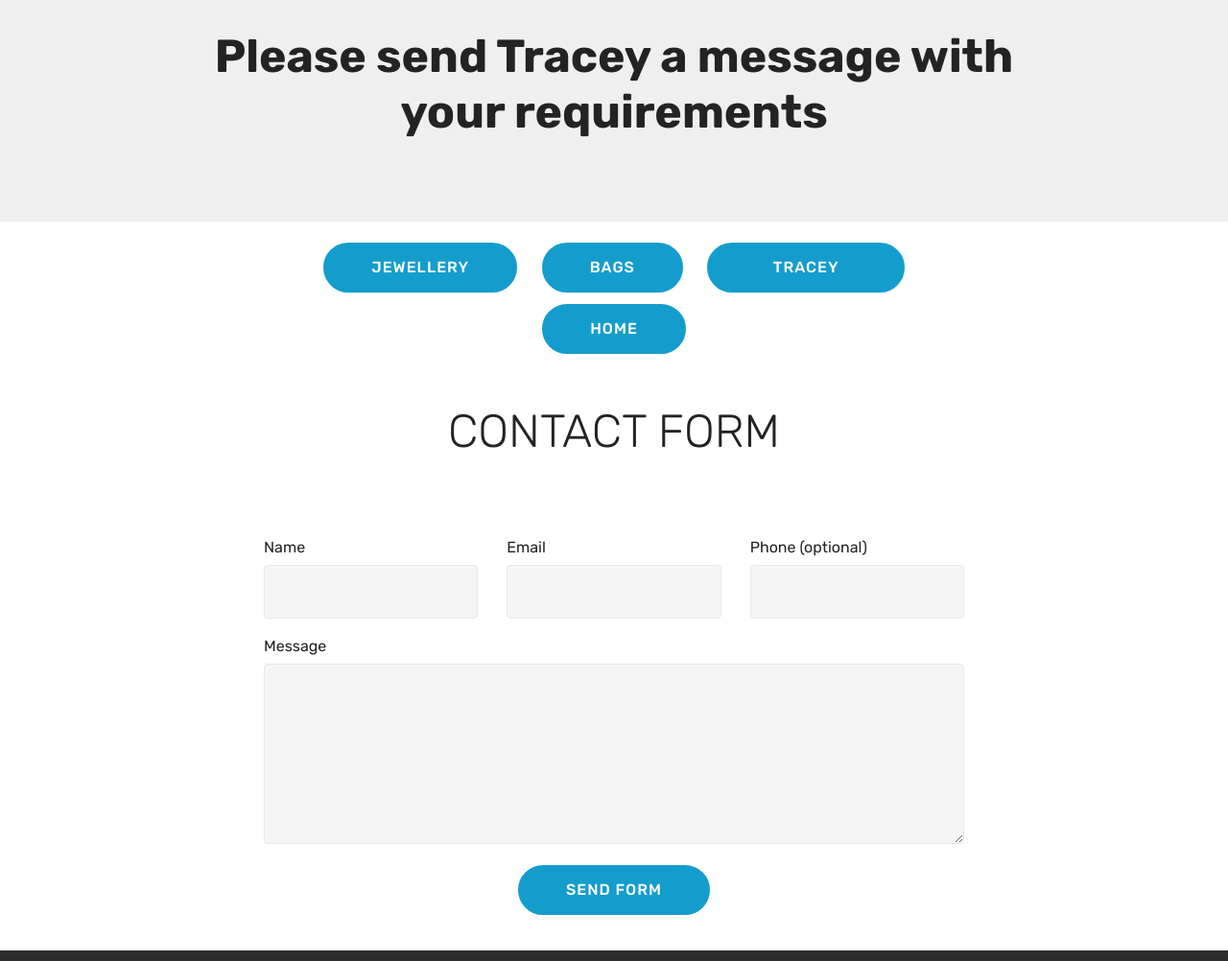
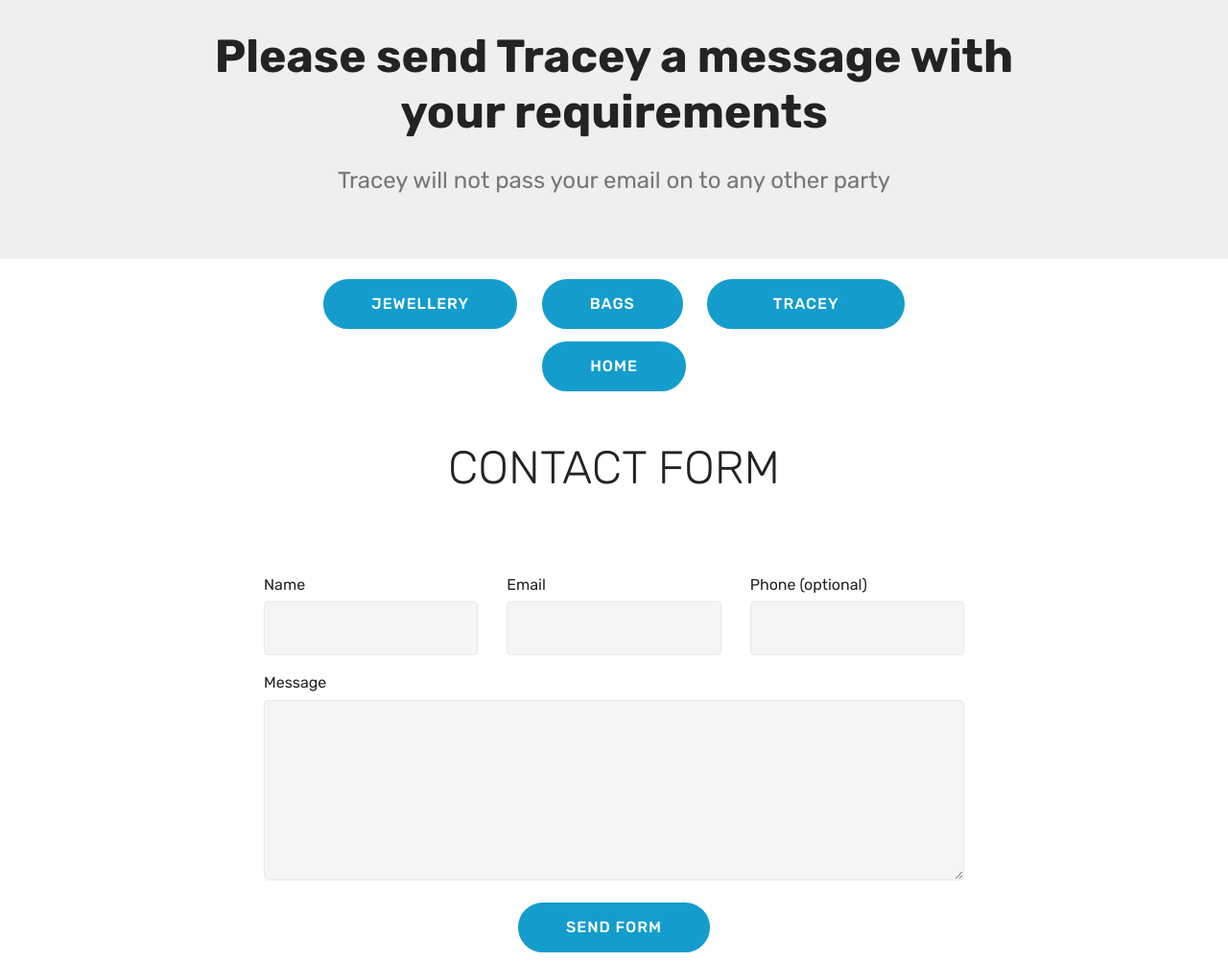
Before and after one commit to bobbinsandbeadsbytracey/bobbinsandbeadsbytracey.github.io, a plain HTML site: page page3.html in a window 1280 px wide. Shown: the top 1002 px of the page at 96% size. Drawn offline with Linux system fonts and the light colour scheme.

Commit message:
Add email use disclaimer

```diff
--- a/page3.html
+++ b/page3.html
@@ -32,7 +32,7 @@
             <div class="col-md-10 align-center">
                 <h1 class="mbr-section-title mbr-bold pb-3 mbr-fonts-style display-2">Please send Tracey a message with your requirements</h1>
 
-                <p class="mbr-text pb-3 mbr-fonts-style display-5"></p>
+                <p class="mbr-text pb-3 mbr-fonts-style display-5">Tracey will not pass your email on to any other party</p>
 
             </div>
         </div>
```
